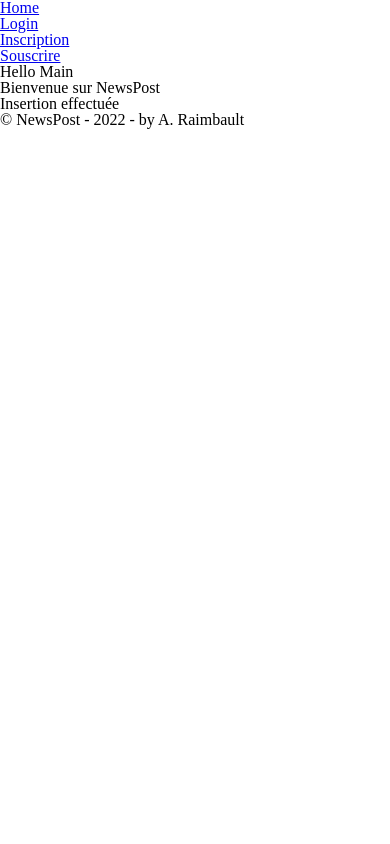
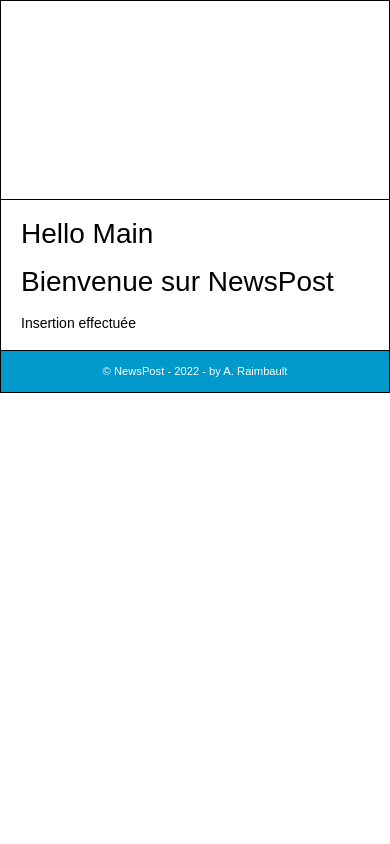
Before and after one commit to Adrien-Raimbault/NewsPost, a PHP site: page / in a window 390 px wide. Run offline with PHP 8.4, Linux system fonts and the light colour scheme.

Commit message:
Import CSS

```diff
--- /dev/null
+++ b/assets/form.css
@@ -0,0 +1,32 @@
+input {
+    width: 100%;
+}
+
+form {
+    margin-bottom: 30px;
+}
+
+form ul {
+    background-color: whitesmoke;
+    border-radius: 3px;
+}
+
+form ul li {
+    display: flex;
+    justify-content: flex-end;
+    padding: .5em;
+}
+
+form ul li>label {
+    flex: 1;
+    padding: 0 10px 0 0;
+    text-align: right;
+}
+
+form ul li>input, form ul li>textarea  {
+    flex: 2;
+}
+
+form ul li>input[type=submit], form ul li>input[type=reset] {
+    padding: 10px 0;
+}
--- /dev/null
+++ b/assets/reset.css
@@ -0,0 +1,48 @@
+/* http://meyerweb.com/eric/tools/css/reset/
+   v2.0 | 20110126
+   License: none (public domain)
+*/
+
+html, body, div, span, applet, object, iframe,
+h1, h2, h3, h4, h5, h6, p, blockquote, pre,
+a, abbr, acronym, address, big, cite, code,
+del, dfn, em, img, ins, kbd, q, s, samp,
+small, strike, strong, sub, sup, tt, var,
+b, u, i, center,
+dl, dt, dd, ol, ul, li,
+fieldset, form, label, legend,
+table, caption, tbody, tfoot, thead, tr, th, td,
+article, aside, canvas, details, embed,
+figure, figcaption, footer, header, hgroup,
+menu, nav, output, ruby, section, summary,
+time, mark, audio, video {
+	margin: 0;
+	padding: 0;
+	border: 0;
+	font-size: 100%;
+	font: inherit;
+	vertical-align: baseline;
+}
+/* HTML5 display-role reset for older browsers */
+article, aside, details, figcaption, figure,
+footer, header, hgroup, menu, nav, section {
+	display: block;
+}
+body {
+	line-height: 1;
+}
+ol, ul {
+	list-style: none;
+}
+blockquote, q {
+	quotes: none;
+}
+blockquote:before, blockquote:after,
+q:before, q:after {
+	content: '';
+	content: none;
+}
+table {
+	border-collapse: collapse;
+	border-spacing: 0;
+}
--- a/assets/style.css
+++ b/assets/style.css
@@ -1,48 +1,93 @@
-/* http://meyerweb.com/eric/tools/css/reset/
-   v2.0 | 20110126
-   License: none (public domain)
-*/
+@import url('./reset.css');
+@import url('./array.css');
+@import url('./form.css');
+* {
+    box-sizing: border-box;
+}
 
-html, body, div, span, applet, object, iframe,
-h1, h2, h3, h4, h5, h6, p, blockquote, pre,
-a, abbr, acronym, address, big, cite, code,
-del, dfn, em, img, ins, kbd, q, s, samp,
-small, strike, strong, sub, sup, tt, var,
-b, u, i, center,
-dl, dt, dd, ol, ul, li,
-fieldset, form, label, legend,
-table, caption, tbody, tfoot, thead, tr, th, td,
-article, aside, canvas, details, embed,
-figure, figcaption, footer, header, hgroup,
-menu, nav, output, ruby, section, summary,
-time, mark, audio, video {
-	margin: 0;
-	padding: 0;
-	border: 0;
-	font-size: 100%;
-	font: inherit;
-	vertical-align: baseline;
+body {
+    font-size: 14px;
+    color: black;
+    font-family: Arial, Helvetica, sans-serif;
+    display: flex;
+    min-height: 100vh;
+    flex-direction: column;
 }
-/* HTML5 display-role reset for older browsers */
-article, aside, details, figcaption, figure,
-footer, header, hgroup, menu, nav, section {
-	display: block;
+
+a {
+    text-decoration: none;
 }
-body {
-	line-height: 1;
+
+h1 {
+    font-size: 2em;
+    margin: 0 0 20px;
 }
-ol, ul {
-	list-style: none;
+
+h2 {
+    font-size: 1.5em;;
+    margin: 0 0 15px;
 }
-blockquote, q {
-	quotes: none;
+
+header {
+    border: 1px solid black;
+    color: #ffffff;
+    text-align: center;
+    padding: 15px;
 }
-blockquote:before, blockquote:after,
-q:before, q:after {
-	content: '';
-	content: none;
+
+header nav ul {
+    display: flex;
+    flex-direction : row;
+    justify-content: center;
+
+    @media(max-width: 450px) {
+        flex-flow: column wrap;
+    }
 }
-table {
-	border-collapse: collapse;
-	border-spacing: 0;
+
+header nav ul li a {
+    padding: 1em;
+    display: block;
+    text-align:center;
+    text-decoration: none;
+    color: white;
 }
+
+header nav ul li a:link {
+    color: white;
+}
+
+header nav ul li a:visited {
+    color: gray;
+}
+
+header nav ul li a:hover {
+    color: white;
+    background-color: #0099cc;
+}
+
+header nav ul li a:active {
+    color: black;
+    background-color: #0099cc;
+}
+
+main {
+    border-left: 1px solid black;
+    border-right: 1px solid black;
+    padding: 20px;
+}
+
+footer {
+    background-color: #0099cc;
+    border: 1px solid black;
+    color: #ffffff;
+    text-align: center;
+    font-size: 0.8em;
+    padding: 15px;
+}
+
+@media screen and (max-width: 575px) {
+    #main {
+      display: block;
+    }
+}
```
